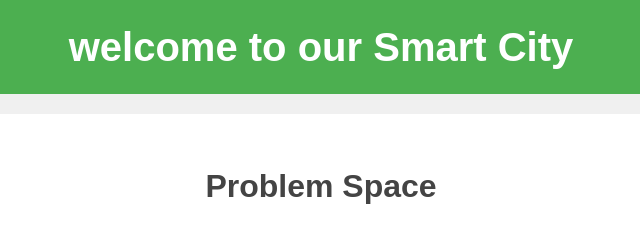
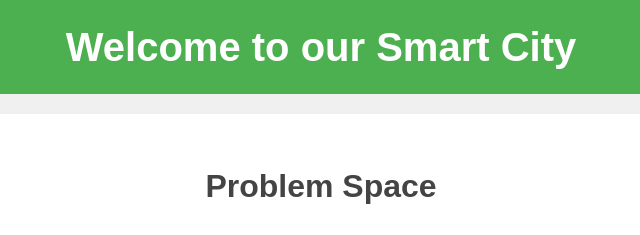
Before and after one commit to yashoda-ship-it/topic.github.io, a plain HTML site: page introduction1.html in a window 1280 px wide. Shown: the top 235 px of the page, 319-959 px from the left. Drawn offline with Linux system fonts and the light colour scheme.

Commit message:
Update introduction1.html

```diff
--- a/introduction1.html
+++ b/introduction1.html
@@ -65,7 +65,7 @@
     </style>
 </head>
 <body>
-    <h1> welcome to our Smart City </h1>
+    <h1> Welcome to our Smart City </h1>
 
     <section class="section">
         <h2>Problem Space</h2>
```
